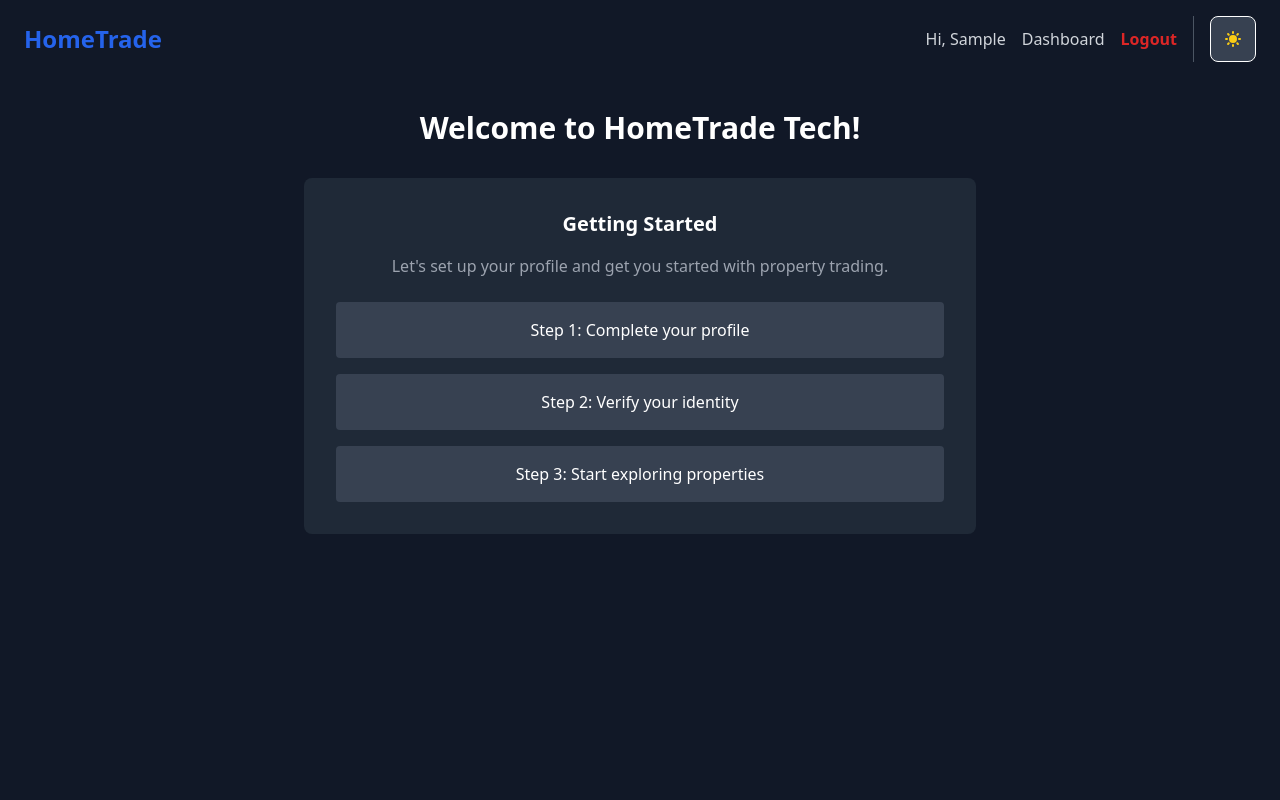
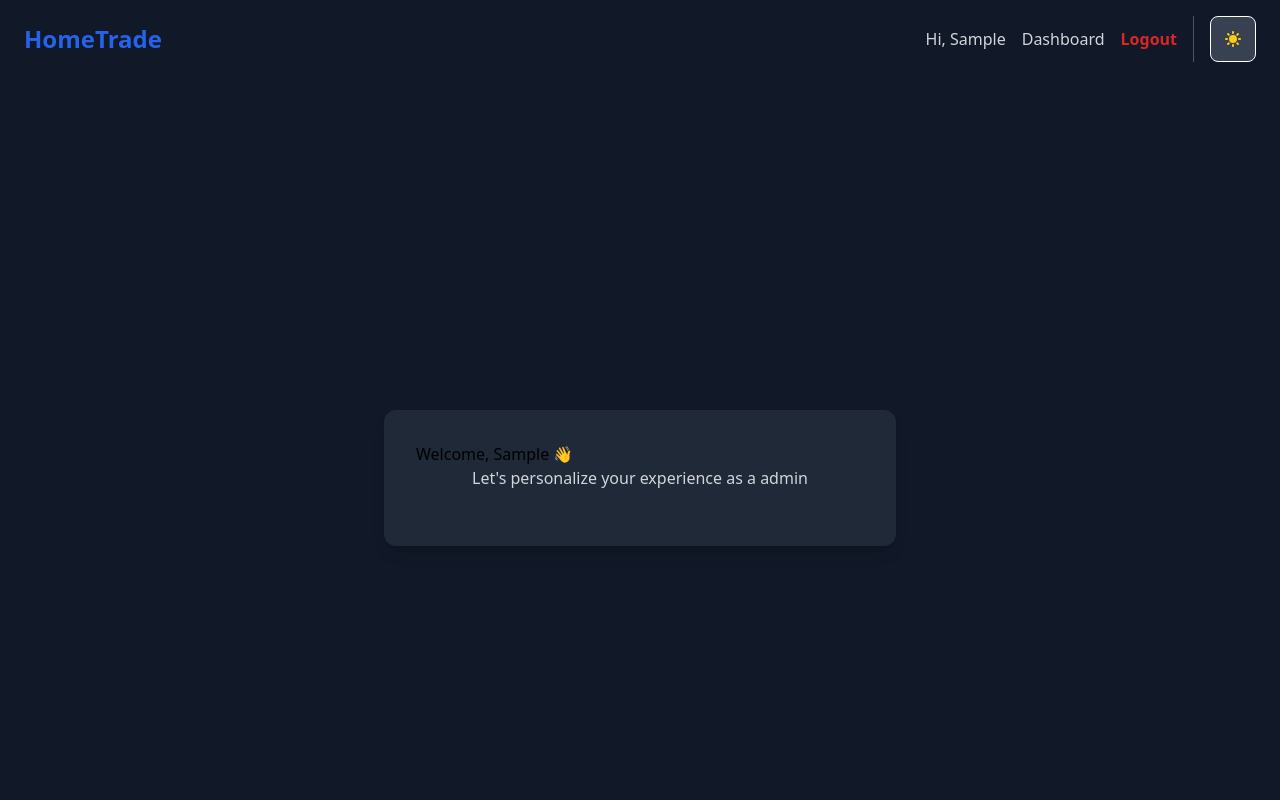
Before and after one commit to marlonmunoz/home-trade-MVP-app, a React (Vite) app in the folder client/hometrade_mvp/: page /onboarding in a window 1280 px wide. Shown: the top 800 px of the page. Built offline with nearby package versions, Linux system fonts and the light colour scheme; sample sign-in values are in the browser's storage.

Commit message:
Onboarding.jsx form in progress

```diff
--- a/client/hometrade_mvp/src/pages/Onboarding.jsx
+++ b/client/hometrade_mvp/src/pages/Onboarding.jsx
@@ -1,32 +1,118 @@
-import React from 'react';
+import React, { useState } from 'react';
+import { useNavigate } from 'react-router-dom';
+import { useAuth } from "../contexts/AuthContext"
+
 
 const Onboarding = () => {
+  const { user } = useAuth();
+  const navigate = useNavigate();
+
+  const [form, setForm] = useState({
+    city: "",
+    budget: "",
+    bedrooms: "",
+    propertyType: "",
+    contact: "",
+  });
+
+  // If no logged-in user → redirect to login
+  if (!user) {
+    navigate("/login");
+    return null;
+  }
+
+  const handleChange = (e) =>
+    setForm({ ...form, [e.target.name]: e.target.value });
+
+  const handleSubmit = (e) => {
+    e.preventDefault();
+
+    // Save onboarding data locally (simulate DB)
+    const onboardingKey = `onboarding_${user.email}`;
+    localStorage.setItem(onboardingKey, JSON.stringify(form));
+
+    // Redirect to dashboard
+    navigate("/dashboard");
+  };
+
   return (
-    <div className="min-h-screen bg-white dark:bg-gray-900 text-gray-900 dark:text-white transition-colors">
-      <div className="container mx-auto px-4 py-8">
-        <div className="max-w-2xl mx-auto text-center">
-          <h1 className="text-3xl font-bold mb-8">Welcome to HomeTrade Tech!</h1>
-          <div className="bg-gray-100 dark:bg-gray-800 p-8 rounded-lg">
-            <h2 className="text-xl font-semibold mb-4">Getting Started</h2>
-            <p className="text-gray-600 dark:text-gray-400 mb-6">
-              Let's set up your profile and get you started with property trading.
-            </p>
-            <div className="space-y-4">
-              <div className="bg-white dark:bg-gray-700 p-4 rounded">
-                <p>Step 1: Complete your profile</p>
-              </div>
-              <div className="bg-white dark:bg-gray-700 p-4 rounded">
-                <p>Step 2: Verify your identity</p>
-              </div>
-              <div className="bg-white dark:bg-gray-700 p-4 rounded">
-                <p>Step 3: Start exploring properties</p>
-              </div>
-            </div>
-          </div>
-        </div>
+    <div className="min-h-screen flex flex-col items-center justify-center bg-gray-50 dark:bg-gray-900 px-4">
+      <div className="bg-white dark:bg-gray-800 shadow-lg rounded-xl p-8 w-full max-w-lg">
+        <h1>
+          Welcome, {user.name.split(" ")[0]} 👋
+        </h1>
+        <p className="text-center text-gray-600 dark:text-gray-300 mb-6">
+          Let's personalize your experience as a {" "}
+          <span className='"font-semibold'>{user.role}</span>
+        </p>
+
+        <form onSubmit={handleSubmit} className="space-y-4">
+          {/* Buyer onboarding */}
+          {user.role === "buyer" && (
+            <>
+              <input
+                name='city'
+                placeholder='Preferred city'
+                value={form.city}
+                onChange={handleChange}
+                className='border border-gray-300 dark:border-gray-600 bg-transparent rounded w-full p-2 text-gray-800 dark:text-white'
+              />
+              <input
+                name='budget'
+                placeholder='Max Budget ($)'
+                value={form.budget}
+                onChange={handleChange}
+                className='border border-gray-300 dark:border-gray-600 bg-transparent rounded w-full p-2 text-gray-800 dark:text-white'
+              />
+              <input
+                name='bedrooms'
+                placeholder='Minimun Bedrooms'
+                value={form.bedrooms}
+                onChange={handleChange}
+                className='border border-gray-300 dark:border-gray-600 bg-transparent rounded w-full p-2 text-gray-800 dark:text-white'
+              />
+            </>
+
+
+          )}
+
+        </form>
       </div>
+
     </div>
-  );
-};
+  )
+
+}
+
+// const Onboarding = () => {
+//   return (
+//     <div className="min-h-screen bg-white dark:bg-gray-900 text-gray-900 dark:text-white transition-colors">
+//       <div className="container mx-auto px-4 py-8">
+//         <div className="max-w-2xl mx-auto text-center">
+//           <h1 className="text-3xl font-bold mb-8">Welcome to HomeTrade Tech!</h1>
+//           <div className="bg-gray-100 dark:bg-gray-800 p-8 rounded-lg">
+//             <h2 className="text-xl font-semibold mb-4">Getting Started</h2>
+//             <p className="text-gray-600 dark:text-gray-400 mb-6">
+//               Let's set up your profile and get you started with property trading.
+//             </p>
+//             <div className="space-y-4">
+//               <div className="bg-white dark:bg-gray-700 p-4 rounded">
+//                 <p>Step 1: Complete your profile</p>
+//               </div>
+//               <div className="bg-white dark:bg-gray-700 p-4 rounded">
+//                 <p>Step 2: Verify your identity</p>
+//               </div>
+//               <div className="bg-white dark:bg-gray-700 p-4 rounded">
+//                 <p>Step 3: Start exploring properties</p>
+//               </div>
+//             </div>
+//           </div>
+//         </div>
+//       </div>
+//     </div>
+//   );
+// };
+
+
 
 export default Onboarding;
```
